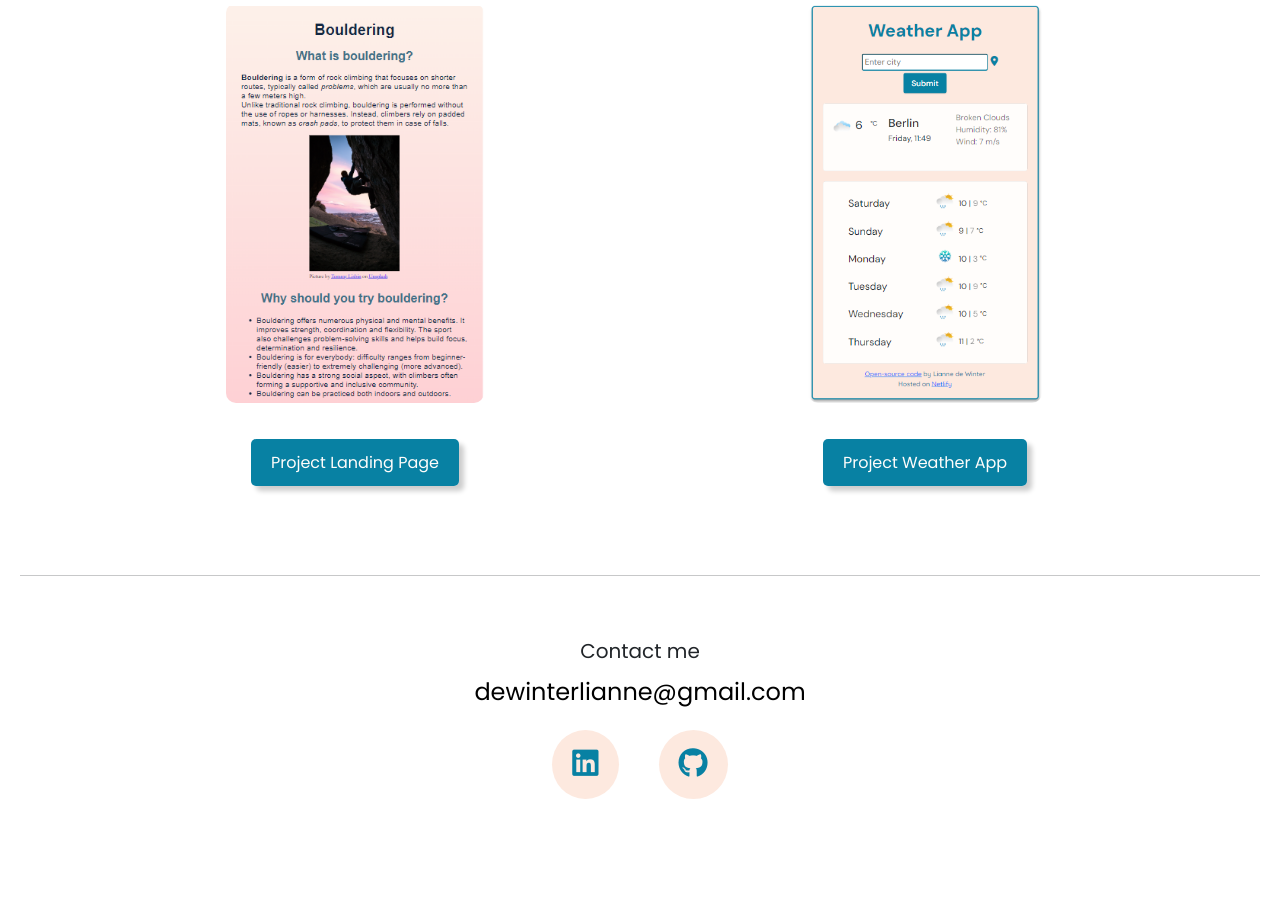
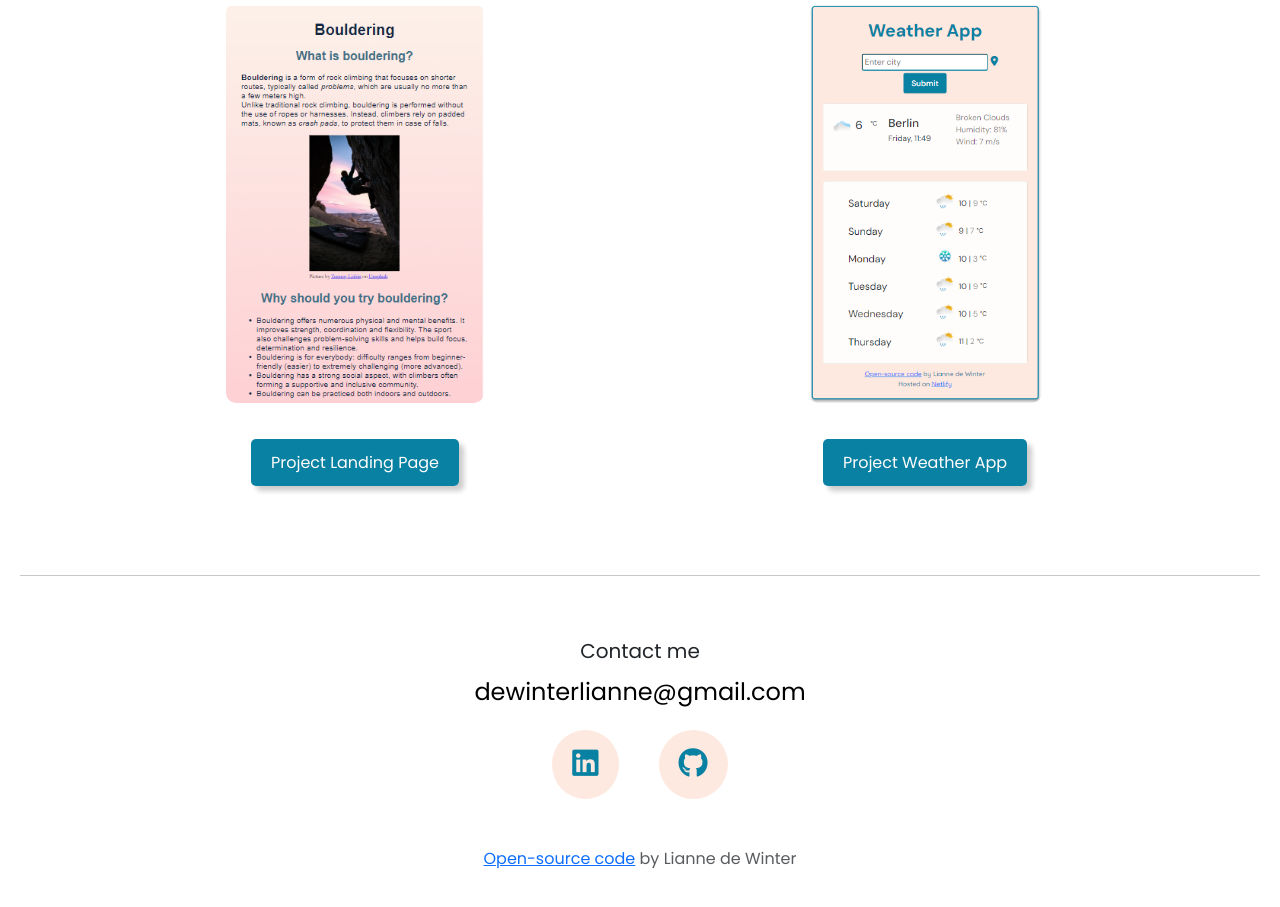
Before and after one commit to Liandermans/my-portfolio, a plain HTML site: page index.html in a window 1280 px wide. Shown: the part 440-1347 px from the top of the page. Before the commit the page ends 1279 px from the top, so only its background shows below. Drawn offline with nearby package versions, Linux system fonts and the light colour scheme.

Commit message:
Added link to GitHub repository

```diff
--- a/index.html
+++ b/index.html
@@ -107,6 +107,15 @@
             ><i class="fa-brands fa-github"></i
           ></a>
         </div>
+        <p class="text-center mt-5 text-muted">
+          <a
+            href="https://github.com/Liandermans/my-portfolio"
+            target="_blank"
+            title="GitHub project"
+            >Open-source code</a
+          >
+          by Lianne de Winter
+        </p>
       </div>
     </footer>
   </body>
```
